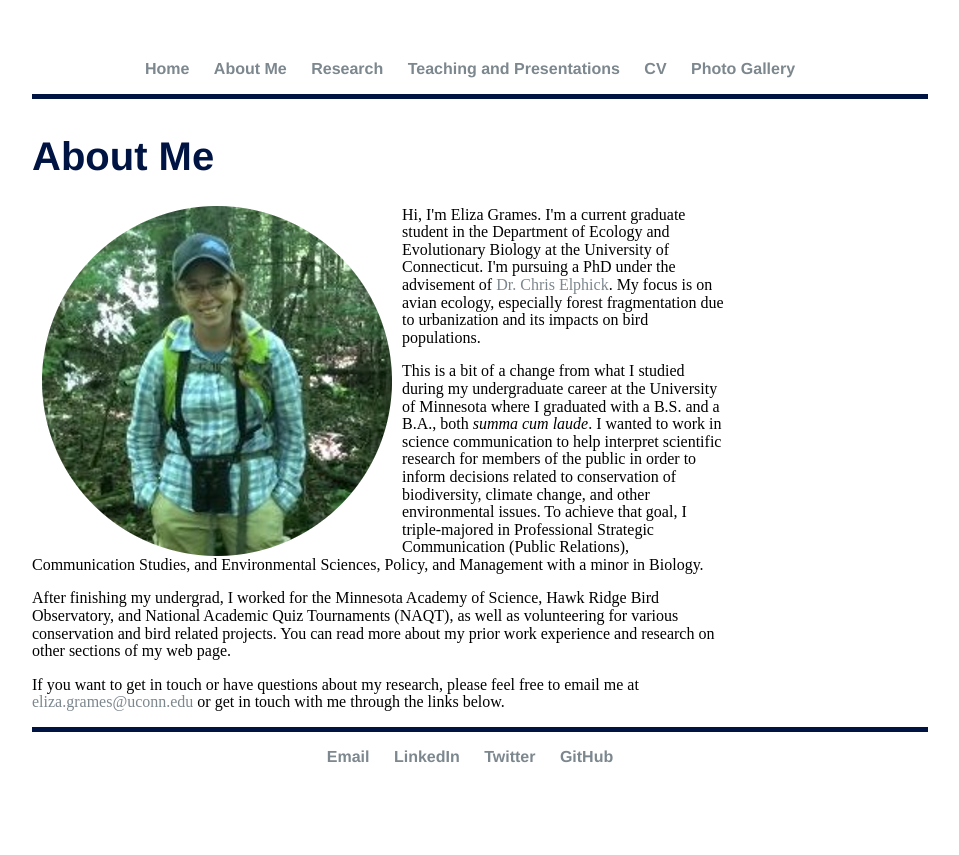
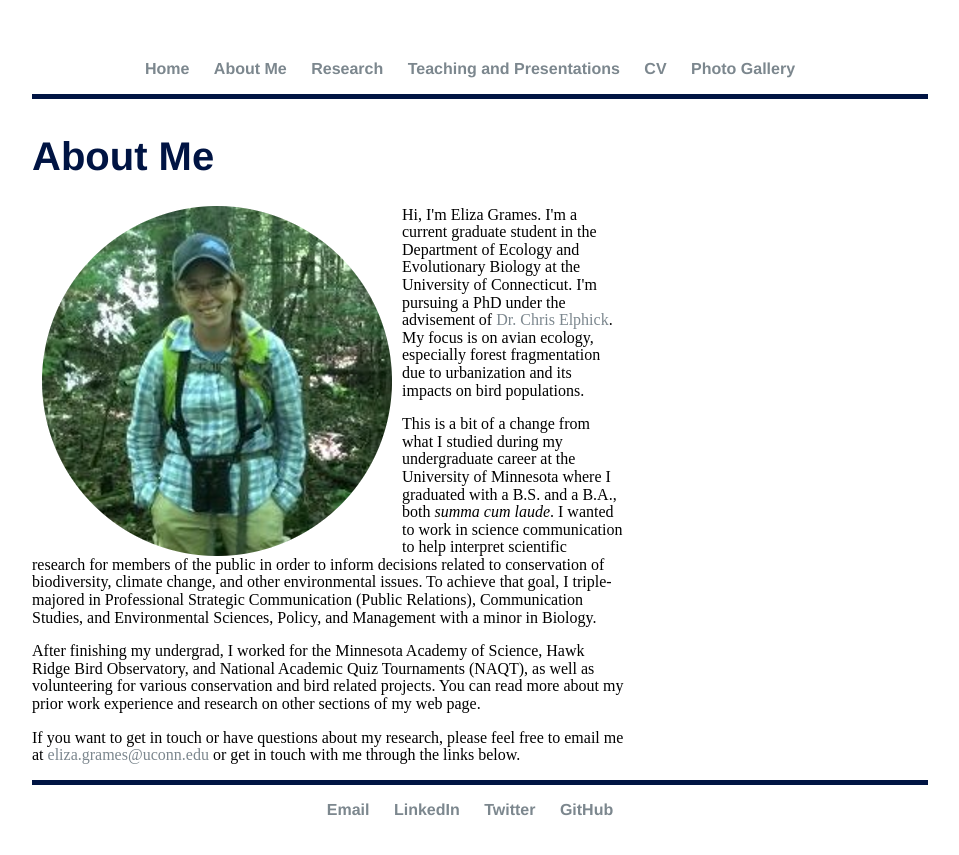
Before and after one commit to elizagrames/elizagrames.github.io, a Jekyll site: the page built from about/index.html, in a window 1280 px wide. Shown: the top 855 px of the page, without its empty margins (160-1119 px from the left). Built offline with Jekyll 4.4.1, drawn with Linux system fonts in a browser that asks for light colours; comment, search, counter and statistics services are not loaded.

Commit message:
Update main.css

```diff
--- a/css/main.css
+++ b/css/main.css
@@ -65,6 +65,7 @@ b {
 }
 #content {
   float: left;
+    width:85%;
 }
 #sidebar {
   float: right;
```
